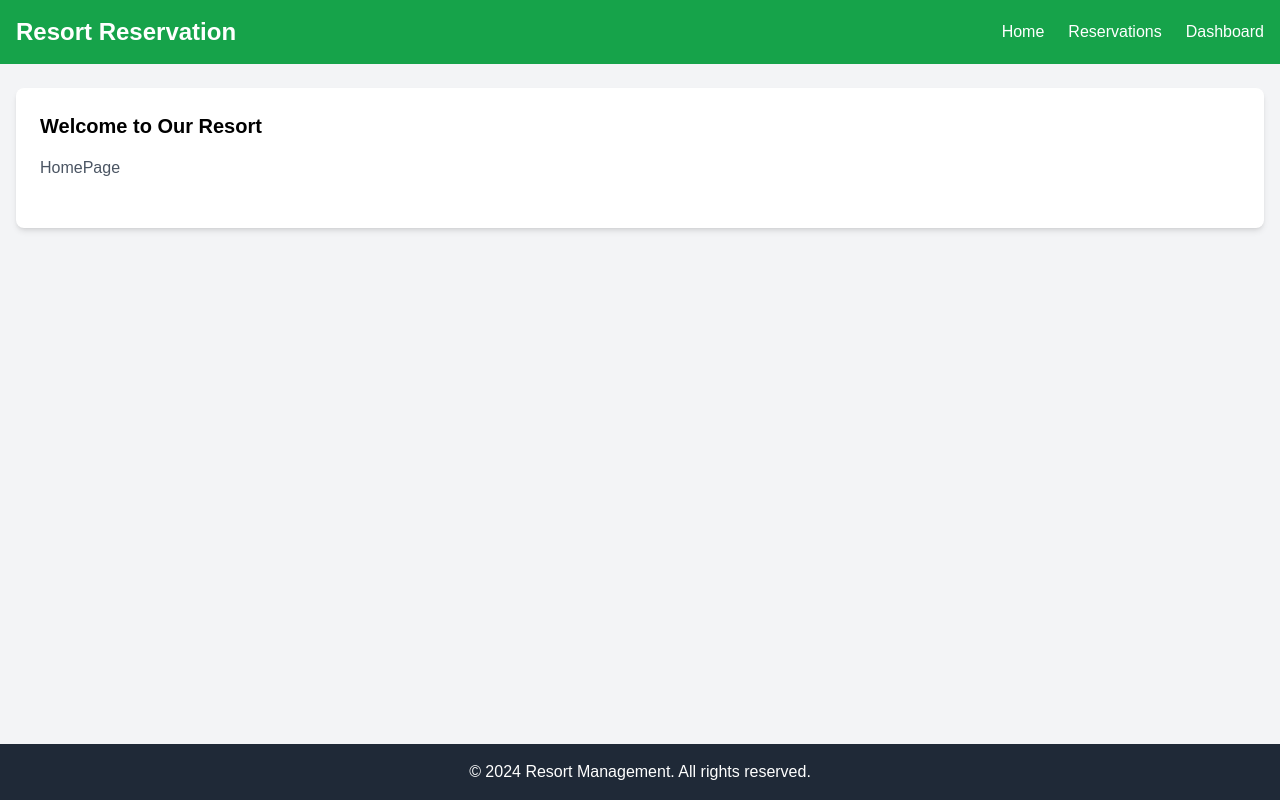
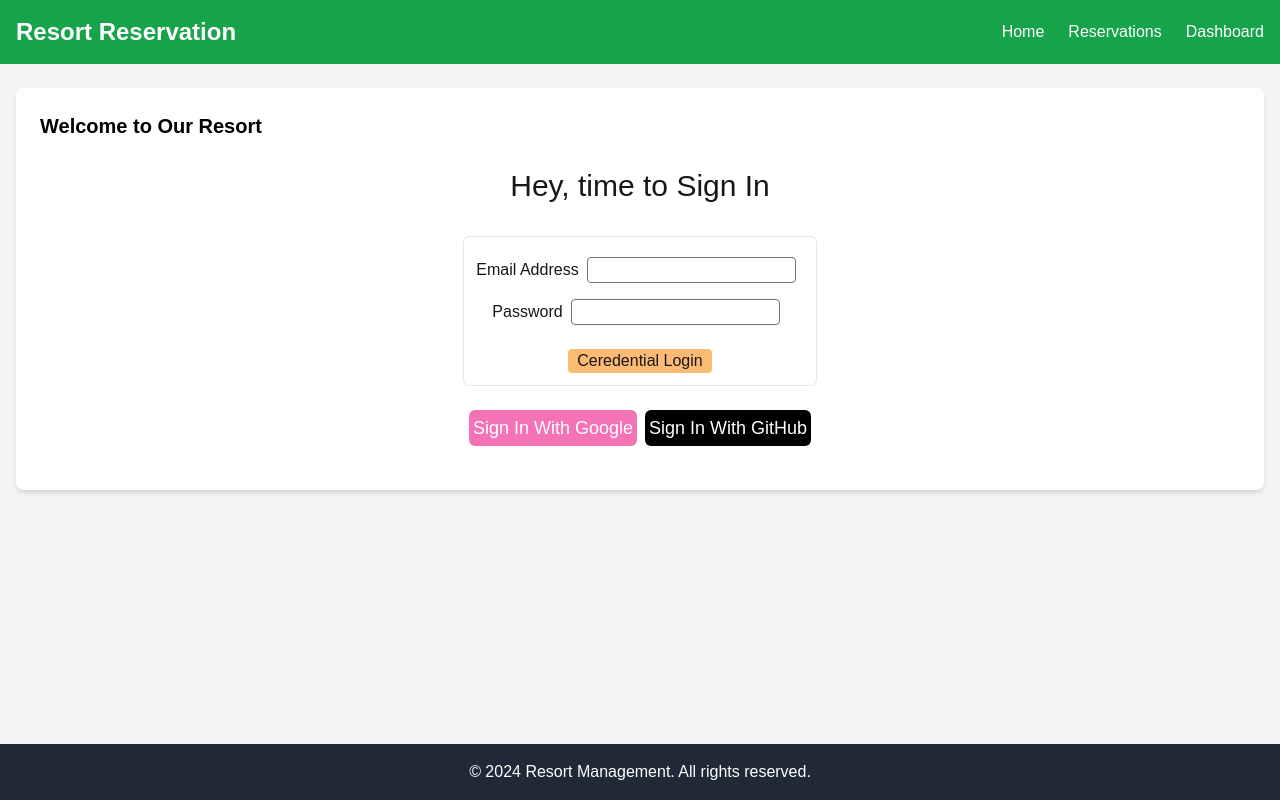
Before and after one commit to jfgalvez1/daddy-s-resort-reservation-system, a Next.js app: page / in a window 1280 px wide. Built offline with nearby package versions, Linux system fonts and the light colour scheme; no server answers.

Commit message:
added login and signup authentication

```diff
--- /dev/null
+++ b/src/app/actions/index.js
@@ -0,0 +1,27 @@
+'use server';
+
+import { signIn, signOut } from '@/auth';
+
+export async function doSocialLogin(formData) {
+  const action = formData.get('action');
+  await signIn(action, { redirectTo: '/home' });
+}
+
+export async function doLogout() {
+  await signOut({ redirectTo: '/' });
+}
+
+export async function doCredentialLogin(formData) {
+  console.log('formData', formData);
+
+  try {
+    const response = await signIn('credentials', {
+      email: formData.get('email'),
+      password: formData.get('password'),
+      redirect: false,
+    });
+    return response;
+  } catch (err) {
+    throw err;
+  }
+}
--- /dev/null
+++ b/src/app/api/auth/[...nextauth]/route.js
@@ -0,0 +1 @@
+export { GET, POST } from '@/auth';
--- a/src/app/dashboard/page.js
+++ b/src/app/dashboard/page.js
@@ -1,14 +1,20 @@
-"use client";
-import { useState, useEffect } from "react";
+'use client';
+import { useState, useEffect } from 'react';
+import { auth } from '@/auth';
+import { redirect } from 'next/navigation';
 
-export default function DashboardPage() {
+const DashboardPage = async () => {
   const [reservations, setReservations] = useState([]);
   const [editingReservation, setEditingReservation] = useState(null); // For editing
   const [showEditModal, setShowEditModal] = useState(false); // Modal visibility
 
+  const session = await auth();
+
+  if (!session?.user) redirect('/');
+
   useEffect(() => {
     const fetchReservations = async () => {
-      const response = await fetch("/api/reservations");
+      const response = await fetch('/api/reservations');
       const data = await response.json();
       console.log(data);
       setReservations(data);
@@ -18,21 +24,21 @@ export default function DashboardPage() {
 
   // Handle Delete
   const handleDelete = async (id) => {
-    if (confirm("Are you sure you want to delete this reservation?")) {
+    if (confirm('Are you sure you want to delete this reservation?')) {
       try {
         const response = await fetch(`/api/reserved/${id}`, {
-          method: "DELETE",
+          method: 'DELETE',
         });
         if (response.ok) {
           setReservations((prev) =>
             prev.filter((reservation) => reservation._id !== id)
           );
-          alert("Reservation deleted successfully");
+          alert('Reservation deleted successfully');
         } else {
-          alert("Error deleting reservation");
+          alert('Error deleting reservation');
         }
       } catch (error) {
-        console.error("Error:", error);
+        console.error('Error:', error);
       }
     }
   };
@@ -47,9 +53,9 @@ export default function DashboardPage() {
   const handleSaveChanges = async () => {
     try {
       const response = await fetch(`/api/reserved/${editingReservation._id}`, {
-        method: "PUT",
+        method: 'PUT',
         headers: {
-          "Content-Type": "application/json",
+          'Content-Type': 'application/json',
         },
         body: JSON.stringify(editingReservation), // Updated reservation data
       });
@@ -63,13 +69,13 @@ export default function DashboardPage() {
               : reservation
           )
         );
-        alert("Reservation updated successfully");
+        alert('Reservation updated successfully');
         setShowEditModal(false); // Close the modal
       } else {
-        alert("Error updating reservation");
+        alert('Error updating reservation');
       }
     } catch (error) {
-      console.error("Error:", error);
+      console.error('Error:', error);
     }
   };
 
@@ -109,7 +115,7 @@ export default function DashboardPage() {
                       ))}
                     </ul>
                   ) : (
-                    "N/A"
+                    'N/A'
                   )}
                 </td>
 
@@ -218,4 +224,6 @@ export default function DashboardPage() {
       )}
     </div>
   );
-}
+};
+
+export default DashboardPage;
--- /dev/null
+++ b/src/app/home/page.jsx
@@ -0,0 +1,34 @@
+import Image from 'next/image';
+import LoginForm from '@/components/LoginForm';
+import Logout from '@/components/Logout';
+import { auth } from '@/auth';
+
+import { redirect } from 'next/navigation';
+
+const HomePage = async () => {
+  const session = await auth();
+
+  if (!session?.user) redirect('/');
+
+  return (
+    <div className="flex flex-col items-center m-4">
+      {session?.user?.name && session?.user?.image ? (
+        <>
+          <h1 className="text-3xl my-2">Welcome, {session?.user?.name}</h1>
+          <Image
+            src={session?.user?.image}
+            alt={session?.user?.name}
+            width={72}
+            height={72}
+            className="rounded-full"
+          />
+        </>
+      ) : (
+        <h1 className="text-3xl my-2">Welcome, {session?.user?.email}</h1>
+      )}
+      <Logout />
+    </div>
+  );
+};
+
+export default HomePage;
--- a/src/app/page.js
+++ b/src/app/page.js
@@ -1,10 +1,15 @@
+import LoginForm from './../components/LoginForm';
+
 export default function HomePage() {
   return (
     <div className="bg-white shadow-md p-6 rounded-lg">
       <h2 className="text-xl font-bold mb-4 text-black">
         Welcome to Our Resort
       </h2>
-      <p className="text-gray-600 mb-6">HomePage</p>
+      <div className="flex flex-col justify-center items-center m-4">
+        <h1 className="text-3xl my-3">Hey, time to Sign In</h1>
+        <LoginForm />
+      </div>
     </div>
   );
 }
--- /dev/null
+++ b/src/auth.js
@@ -0,0 +1,68 @@
+import NextAuth from 'next-auth';
+import GoogleProvider from 'next-auth/providers/google';
+import GitHubProvider from 'next-auth/providers/github';
+import CredentialsProvider from 'next-auth/providers/credentials';
+
+import { getUserByEmail } from './data/user';
+
+export const {
+  handlers: { GET, POST },
+  auth,
+  signIn,
+  signOut,
+} = NextAuth({
+  session: {
+    strategy: 'jwt',
+  },
+  providers: [
+    CredentialsProvider({
+      credentials: {
+        email: {},
+        password: {},
+      },
+      async authorize(credentials) {
+        if (credentials === null) return null;
+
+        try {
+          const user = getUserByEmail(credentials?.email);
+          console.log(user);
+          if (user) {
+            const isMatch = user?.password === credentials.password;
+
+            if (isMatch) {
+              return user;
+            } else {
+              throw new Error('Email or Password is not correct');
+            }
+          } else {
+            throw new Error('User not found');
+          }
+        } catch (error) {
+          throw new Error(error);
+        }
+      },
+    }),
+    GoogleProvider({
+      clientId: process.env.GOOGLE_CLIENT_ID,
+      clientSecret: process.env.GOOGLE_CLIENT_SECRET,
+      authorization: {
+        params: {
+          prompt: 'consent',
+          access_type: 'offline',
+          response_type: 'code',
+        },
+      },
+    }),
+    GitHubProvider({
+      clientId: process.env.GITHUB_CLIENT_ID,
+      clientSecret: process.env.GITHUB_CLIENT_SECRET,
+      authorization: {
+        params: {
+          prompt: 'consent',
+          access_type: 'offline',
+          response_type: 'code',
+        },
+      },
+    }),
+  ],
+});
--- /dev/null
+++ b/src/components/LoginForm.jsx
@@ -0,0 +1,72 @@
+'use client';
+
+import SocialLogins from './SocialLogins';
+
+import { doCredentialLogin } from '@/app/actions';
+
+import { useState } from 'react';
+import { useRouter } from 'next/navigation';
+
+const LoginForm = () => {
+  const router = useRouter();
+  const [error, setError] = useState('');
+
+  async function onSubmit(event) {
+    event.preventDefault();
+    try {
+      const formData = new FormData(event.currentTarget);
+
+      const response = await doCredentialLogin(formData);
+
+      if (!!response.error) {
+        console.error(response.error);
+        setError(response.error.message);
+      } else {
+        router.push('/home');
+      }
+    } catch (e) {
+      console.error(e);
+      setError('Check your Credentials');
+    }
+  }
+
+  return (
+    <>
+      <div className="text-xl text-red-500">{error}</div>
+      <form
+        className="my-5 flex flex-col items-center border p-3 border-gray-200 rounded-md"
+        onSubmit={onSubmit}
+      >
+        <div className="my-2">
+          <label htmlFor="email">Email Address</label>
+          <input
+            className="border mx-2 border-gray-500 rounded"
+            type="email"
+            name="email"
+            id="email"
+          />
+        </div>
+
+        <div className="my-2">
+          <label htmlFor="password">Password</label>
+          <input
+            className="border mx-2 border-gray-500 rounded"
+            type="password"
+            name="password"
+            id="password"
+          />
+        </div>
+
+        <button
+          type="submit"
+          className="bg-orange-300 mt-4 rounded flex justify-center items-center w-36"
+        >
+          Ceredential Login
+        </button>
+      </form>
+      <SocialLogins />
+    </>
+  );
+};
+
+export default LoginForm;
--- /dev/null
+++ b/src/components/Logout.jsx
@@ -0,0 +1,13 @@
+import { doLogout } from '@/app/actions';
+
+const Logout = () => {
+  return (
+    <form action={doLogout}>
+      <button className="bg-blue-400 my-2 text-white p-1 rounded" type="submit">
+        Logout
+      </button>
+    </form>
+  );
+};
+
+export default Logout;
--- /dev/null
+++ b/src/components/SocialLogins.jsx
@@ -0,0 +1,27 @@
+import { doSocialLogin } from '@/app/actions';
+
+const SocialLogins = () => {
+  return (
+    <form action={doSocialLogin}>
+      <button
+        className="bg-pink-400 text-white p-1 rounded-md m-1 text-lg"
+        type="submit"
+        name="action"
+        value="google"
+      >
+        Sign In With Google
+      </button>
+
+      <button
+        className="bg-black text-white p-1 rounded-md m-1 text-lg"
+        type="submit"
+        name="action"
+        value="github"
+      >
+        Sign In With GitHub
+      </button>
+    </form>
+  );
+};
+
+export default SocialLogins;
--- /dev/null
+++ b/src/data/user.js
@@ -0,0 +1,19 @@
+const users = [
+  {
+    email: 'atapas@email.com',
+    password: 'password',
+  },
+  {
+    email: 'alex@email.com',
+    password: 'password',
+  },
+  {
+    email: 'bob@email.com',
+    password: 'password',
+  },
+];
+
+export const getUserByEmail = (email) => {
+  const found = users.find((user) => user.email === email);
+  return found;
+};
```
